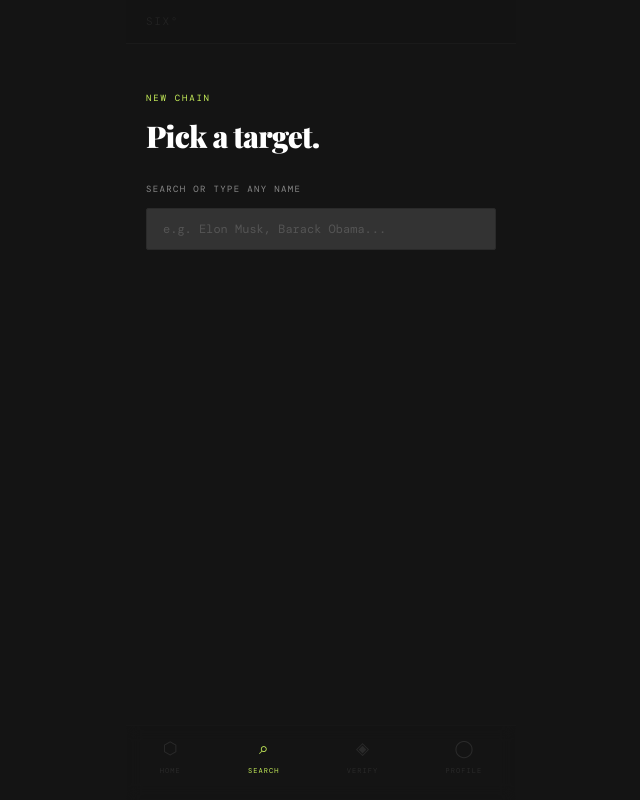
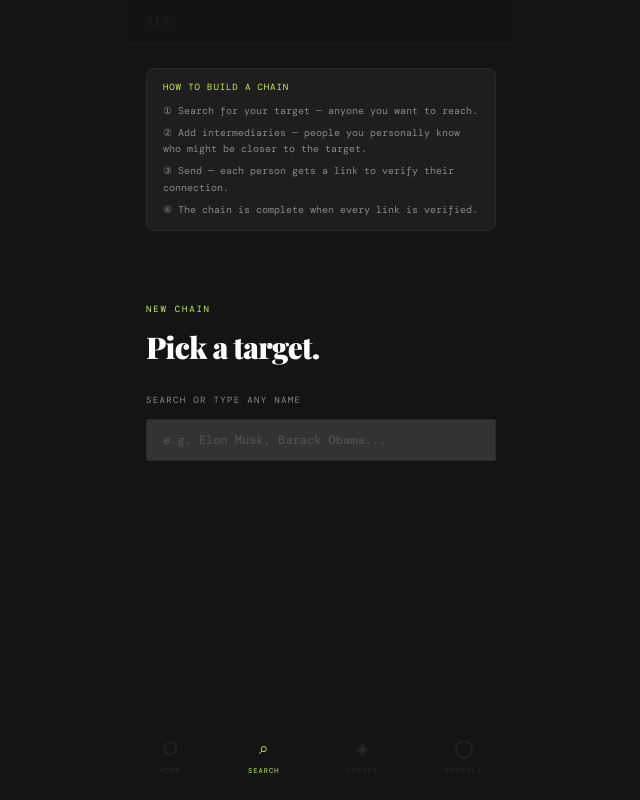
Before and after one commit to panlamb/sixdegrees, a Next.js app: page /search in a window 1280 px wide. Shown: the whole page, without its empty margins (319-959 px from the left). Built offline with nearby package versions, Linux system fonts and the light colour scheme; a web font is replaced by a local one.

Commit message:
add step-by-step instructions on all pages

```diff
--- a/app/(app)/search/page.tsx
+++ b/app/(app)/search/page.tsx
@@ -107,6 +107,21 @@ export default function SearchPage() {
       </div>
 
       <div className="px-5 pb-28">
+        {/* Instructions */}
+        <div className="bg-[#1e1e1e] border border-[#2a2a2a] rounded-lg px-4 py-3 mb-6 mt-6">
+          <div className="font-mono text-[9px] uppercase tracking-widest text-lime mb-2">How to build a chain</div>
+          <div className="space-y-1.5">
+            {[
+              '① Search for your target — anyone you want to reach.',
+              '② Add intermediaries — people you personally know who might be closer to the target.',
+              '③ Send — each person gets a link to verify their connection.',
+              '④ The chain is complete when every link is verified.',
+            ].map((step, i) => (
+              <div key={i} className="font-mono text-[10px] text-[#888] leading-relaxed">{step}</div>
+            ))}
+          </div>
+        </div>
+
         <div className="pt-12 pb-6">
           <div className="font-mono text-[9px] uppercase tracking-[0.2em] text-lime mb-2">NEW CHAIN</div>
           <h1 className="font-serif text-[30px] font-black text-white tracking-tight">
--- a/app/(app)/verify/page.tsx
+++ b/app/(app)/verify/page.tsx
@@ -57,6 +57,22 @@ export default function VerifyPage() {
             )}
           </div>
         </div>
+
+        {/* Instructions */}
+        {!loading && (
+          <div className="bg-[#1e1e1e] border border-[#2a2a2a] rounded-lg px-4 py-3 mb-6">
+            <div className="font-mono text-[9px] uppercase tracking-widest text-lime mb-2">How it works</div>
+            <div className="space-y-1.5">
+              {[
+                '1. Someone added you to their chain of connections.',
+                '2. Confirm if you personally know them.',
+                '3. If yes, you'll be asked to pass the chain one step closer.',
+              ].map((step, i) => (
+                <div key={i} className="font-mono text-[10px] text-[#888] leading-relaxed">{step}</div>
+              ))}
+            </div>
+          </div>
+        )}
 
         {loading && <div className="font-mono text-[10px] text-[#888] py-10 text-center">Loading...</div>}
 
```
